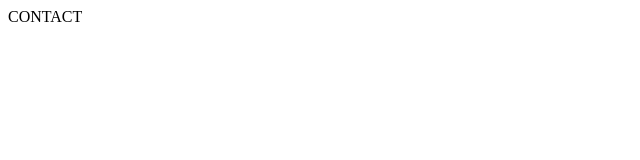
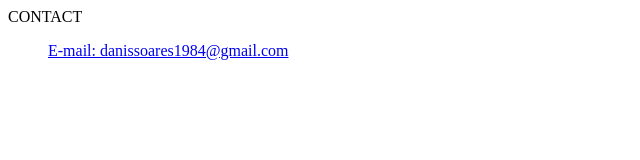
Before and after one commit to danisoaresl/primeirosite, a plain HTML site: page contact.html in a window 1280 px wide. Shown: the whole page, without its empty margins (0-640 px from the left). Drawn offline with Linux system fonts and the light colour scheme.

Commit message:
alteração contato

```diff
--- a/contact.html
+++ b/contact.html
@@ -1 +1,21 @@
 CONTACT
+<!DOCTYPE html>
+<html lang="en">
+<head>
+    <meta charset="UTF-8">
+    <meta http-equiv="X-UA-Compatible" content="IE=edge">
+    <meta name="viewport" content="width=device-width, initial-scale=1.0">
+    <title>Document</title>
+</head>
+<body>
+    <div class="container">
+        <nav>
+            <ul>
+                <p>
+                    <a href="mailto: danissoares1984@gmail.com">E-mail: danissoares1984@gmail.com</a>
+                </p>
+            </ul>
+        </nav>
+            </div>
+</body>
+</html>
```
